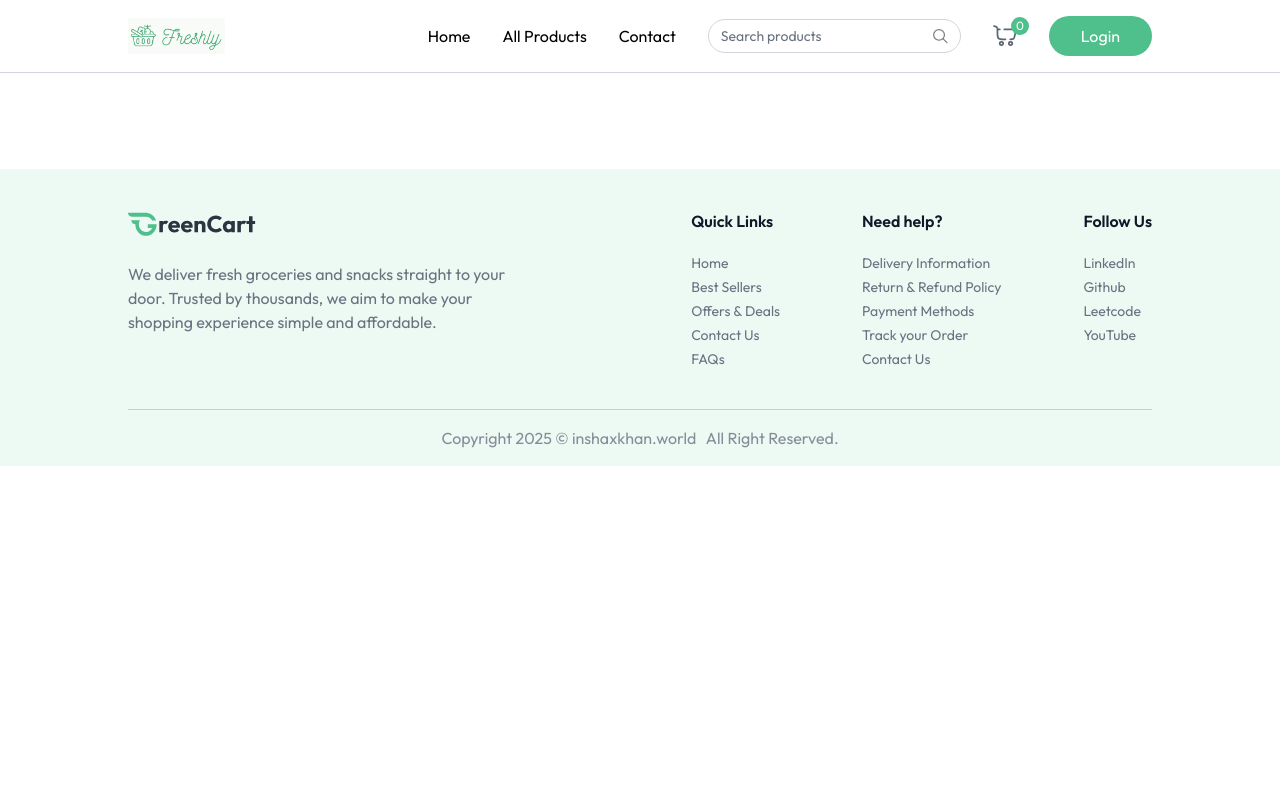
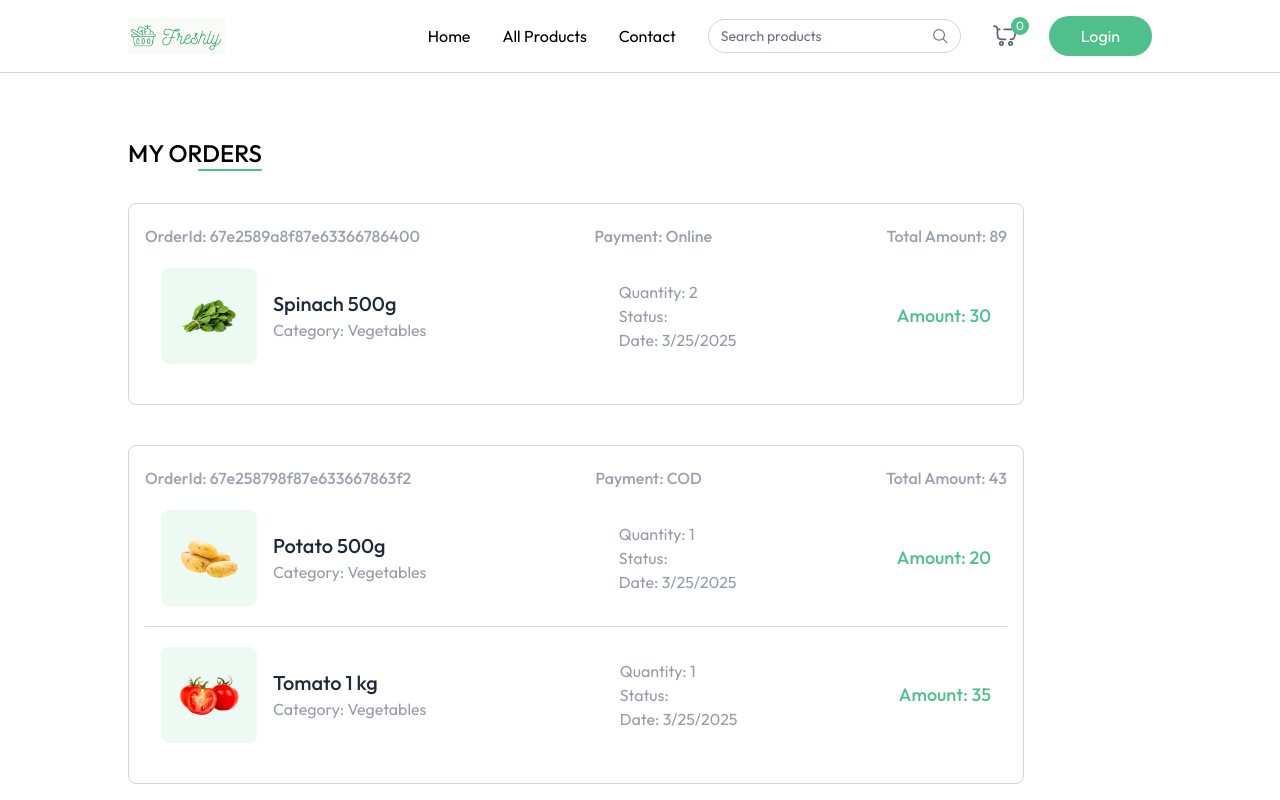
Before and after one commit to inshaxkhan/freshly, a React (Vite) app in the folder client/: page /my-orders in a window 1280 px wide. Shown: the top 800 px of the page. Built offline with nearby package versions, Linux system fonts and the light colour scheme.

Commit message:
create MyOrders page

```diff
--- a/client/src/App.jsx
+++ b/client/src/App.jsx
@@ -11,6 +11,7 @@
 import ProductDetails from './pages/ProductDetails'
 import Cart from './pages/Cart'
 import AddAdress from './pages/AddAdress'
+import MyOrders from './pages/MyOrders'
 
 const App = () => {
 
@@ -32,7 +33,7 @@
           <Route path='/products/:category/:id' element={<ProductDetails />} />
           <Route path='/cart' element={<Cart />} />
           <Route path='/add-address' element={<AddAdress />} />
-
+          <Route path='/my-orders' element={<MyOrders />} />
         </Routes>
       </div>
 
--- /dev/null
+++ b/client/src/pages/MyOrders.jsx
@@ -0,0 +1,59 @@
+import React, { useEffect, useState } from 'react'
+import {useAppContext} from '../context/AppContext'
+import { dummyOrders } from '../assets/assets';
+
+const MyOrders = () => {
+  const [myOrders, setMyOrders]=useState([]);
+  const {currency}=useAppContext();
+
+  const fetchMyOrders=async()=>{
+    setMyOrders(dummyOrders);
+  }
+
+  useEffect(()=>{
+    fetchMyOrders()
+  },[])
+
+  return (
+    <div className='mt-16 pb-16'>
+        <div className='flex flex-col items-end w-max mb-8'>
+            <p className='text-2xl font-medium uppercase'>My orders</p>
+            <div className='w-16 h-0.5 bg-primary rounded-full'></div>
+        </div>
+        {myOrders.map((order,index)=>(
+          <div key={index} className='border border-gray-300 rounded-lg mb-10 p-4 py-5 max-w-4xl'>
+            <p className='flex justify-between md:items-center text-gray-400 md:font-medium max-md:flex-col'>
+              <span>OrderId: {order._id} </span>
+              <span>Payment: {order.paymentType} </span>
+              <span>Total Amount: {currency}{order.amount} </span>
+            </p>
+            {order.items.map((item, index)=>(
+              <div key={index} className={`relative bg-white text-gray-500/70 ${order.items.length !== index+1 && "border-b"}
+              border-gray-300 flex flex-col md:flex-row md:items-center justify-between p-4 py-5 md:gap-16 w-full max-w-4xl`}>
+                <div className='flex items-center mb-4 md:mb-0'>
+                  <div className='bg-primary/10 p-4 rounded-lg'>
+                    <img src={item.product.image[0]} alt="" className='w-16 h-16' />
+                  </div>
+                  <div className='ml-4 '>
+                    <h2 className='text-xl font-medium text-gray-800'>{item.product.name} </h2>
+                    <p>Category: {item.product.category}</p>
+                  </div>
+                </div>
+
+                <div className='flex flex-col justify-center md:ml-8 mb-4 md:mb-0'>
+                  <p>Quantity: {item.quantity || 1}</p>
+                  <p>Status: {item.status}</p>
+                  <p>Date: {new Date(order.createdAt).toLocaleDateString()}</p>
+                </div>
+                <p className='text-primary text-lg font-medium'>
+                  Amount: {currency}{item.product.offerPrice * item.quantity}
+                </p>
+              </div>
+            ))}
+          </div>
+        ))}
+    </div>
+  )
+}
+
+export default MyOrders
```
